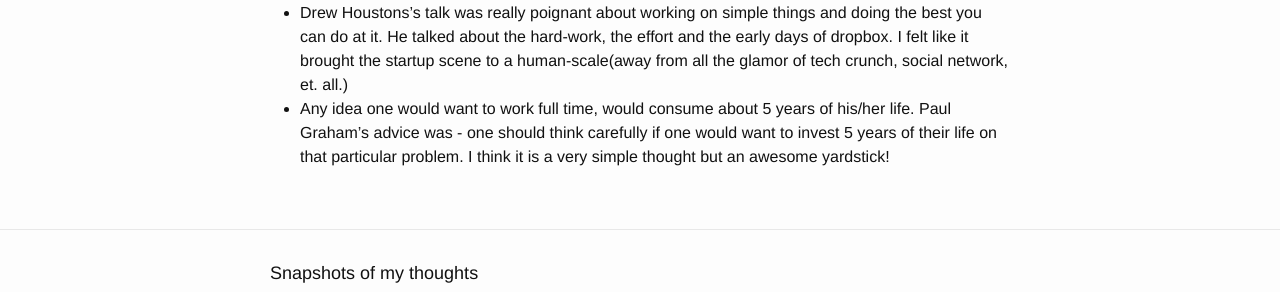
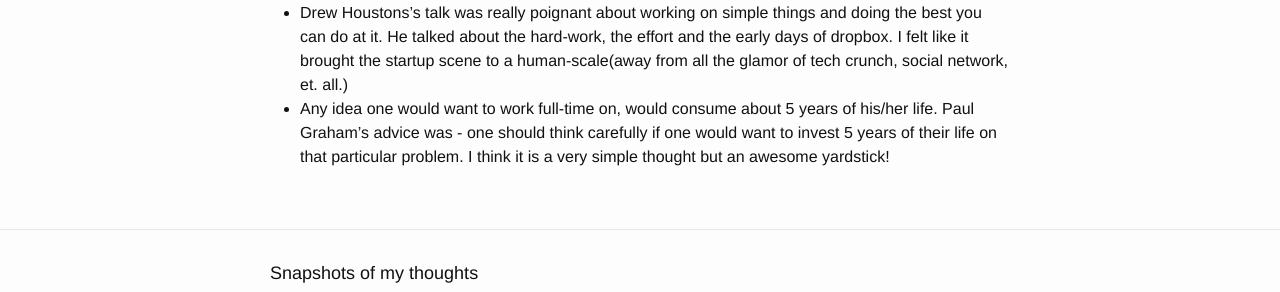
Before and after one commit to muddana/muddana.github.io, a Jekyll site: the page built from _posts/2011-09-20-startup-school-2011-reflections.markdown, in a window 1280 px wide. Shown: the part 610-902 px from the top of the page. Built offline with Jekyll 4.4.1, drawn with Linux system fonts in a browser that asks for light colours.

Commit message:
typo updated
typo updated

```diff
--- a/_posts/2011-09-20-startup-school-2011-reflections.markdown
+++ b/_posts/2011-09-20-startup-school-2011-reflections.markdown
@@ -10,4 +10,4 @@ categories: startups
 * Build something which people want.
 * One of the recurrent themes among the many speakers was: solving problems is more important than starting a company itself. Many speakers alluded to the culture of starting a company to start a company(rather than solving a problem).
 * Drew Houstons's talk was really poignant about working on simple things and doing the best you can do at it. He talked about the hard-work, the effort and the early days of dropbox. I felt like it brought the startup scene to a human-scale(away from all the glamor of tech crunch, social network, et. all.)
-* Any idea one would want to work full time, would consume about 5 years of his/her life. Paul Graham's advice was - one should think carefully if one would want to invest 5 years of their life on that particular problem. I think it is a very simple thought but an awesome yardstick!
+* Any idea one would want to work full-time on, would consume about 5 years of his/her life. Paul Graham's advice was - one should think carefully if one would want to invest 5 years of their life on that particular problem. I think it is a very simple thought but an awesome yardstick!
```
